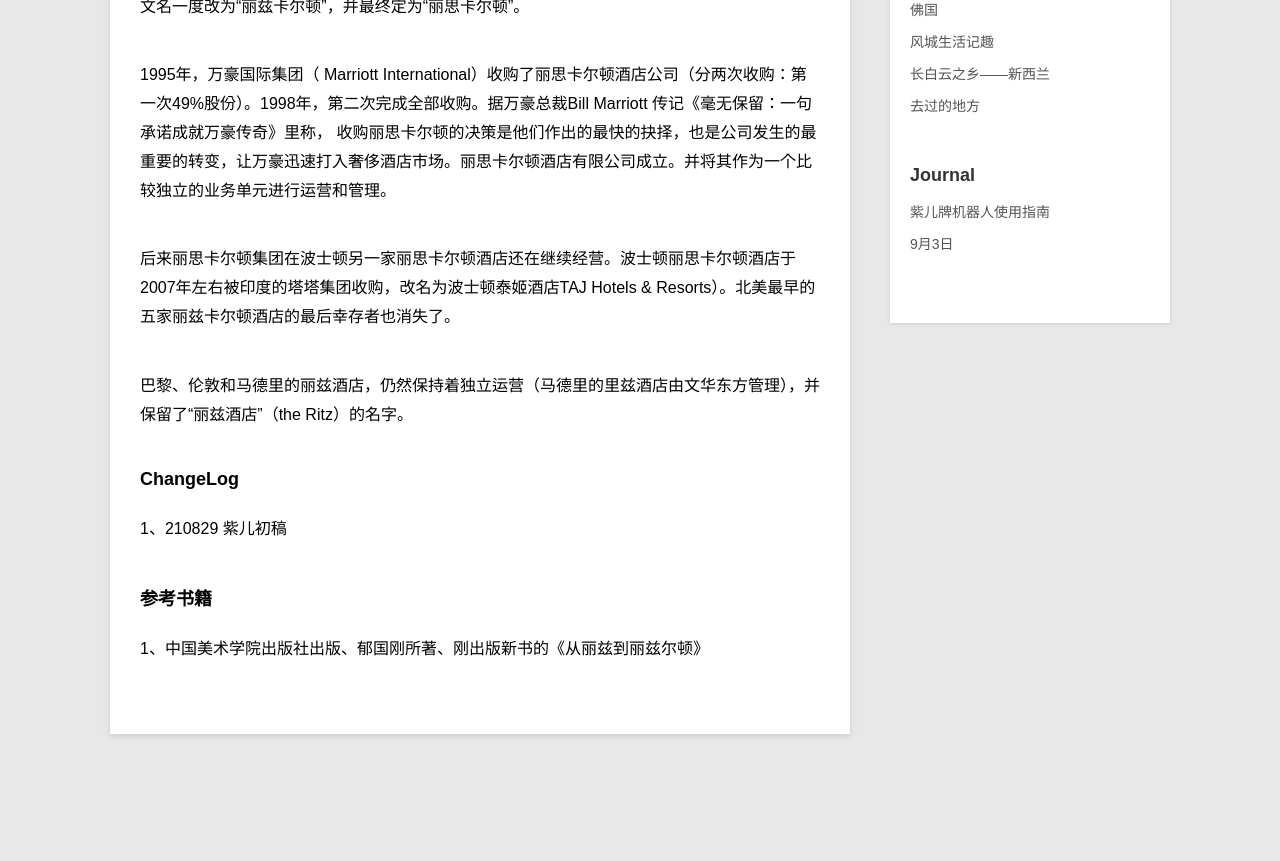
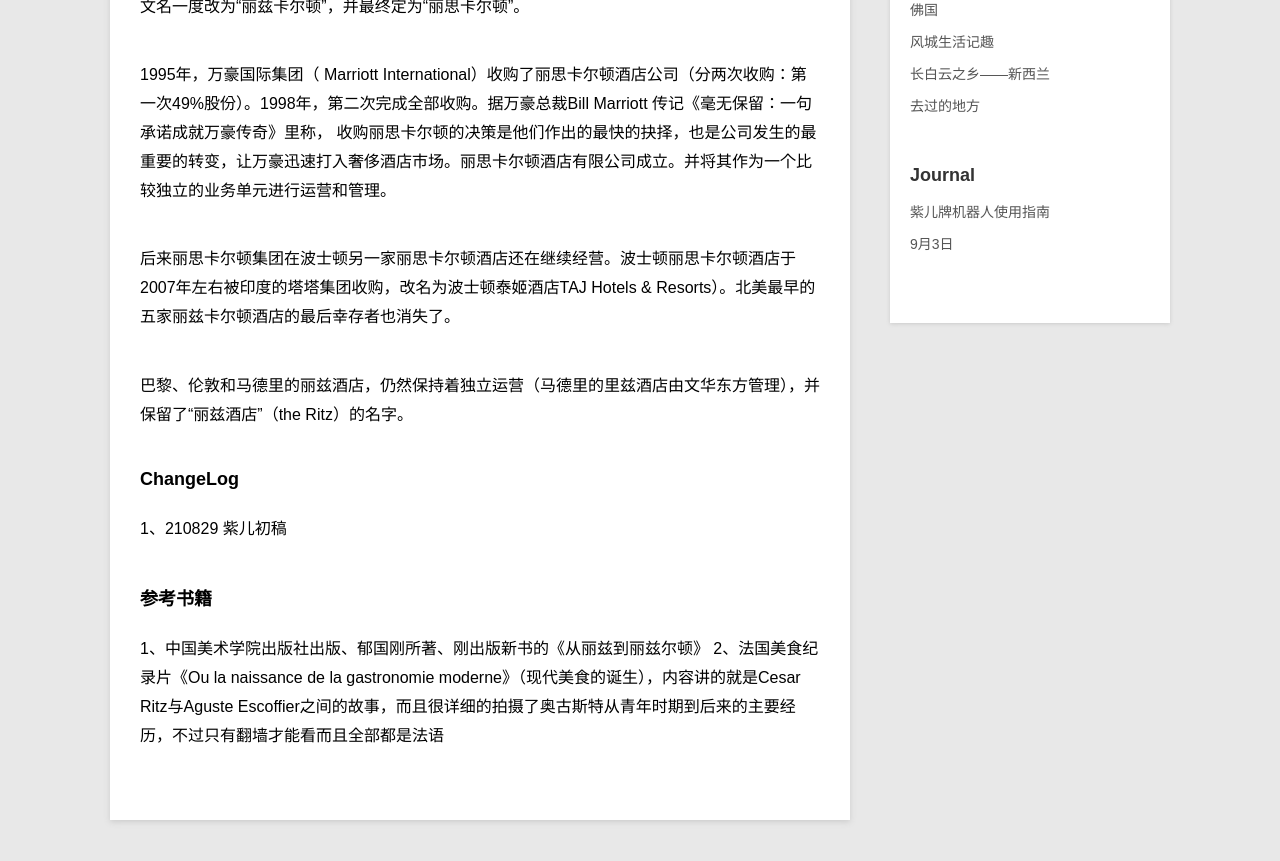
Before and after one commit to violettianjie/violettianjie.github.io, a Jekyll site: the page built from _posts/blog/2021-08-29-ritz.md, in a window 1280 px wide and 900 px high, scrolled down 3225 px. Shown: the top 861 px of the window. Built offline with Jekyll 4.4.1, drawn with Linux system fonts in a browser that asks for light colours; before the commit the page ends 4039 px from its top, so only the background shows below that.

Commit message:
Update 2021-08-29-ritz.md

```diff
--- a/_posts/blog/2021-08-29-ritz.md
+++ b/_posts/blog/2021-08-29-ritz.md
@@ -89,3 +89,4 @@ Ritz Carlton最早进入中国市场在1993年，官方中译为“丽嘉酒店
 ### 参考书籍
 
 1、中国美术学院出版社出版、郁国刚所著、刚出版新书的《从丽兹到丽兹尔顿》
+2、法国美食纪录片《Ou la naissance de la gastronomie moderne》（现代美食的诞生），内容讲的就是Cesar Ritz与Aguste Escoffier之间的故事，而且很详细的拍摄了奥古斯特从青年时期到后来的主要经历，不过只有翻墙才能看而且全部都是法语
```
